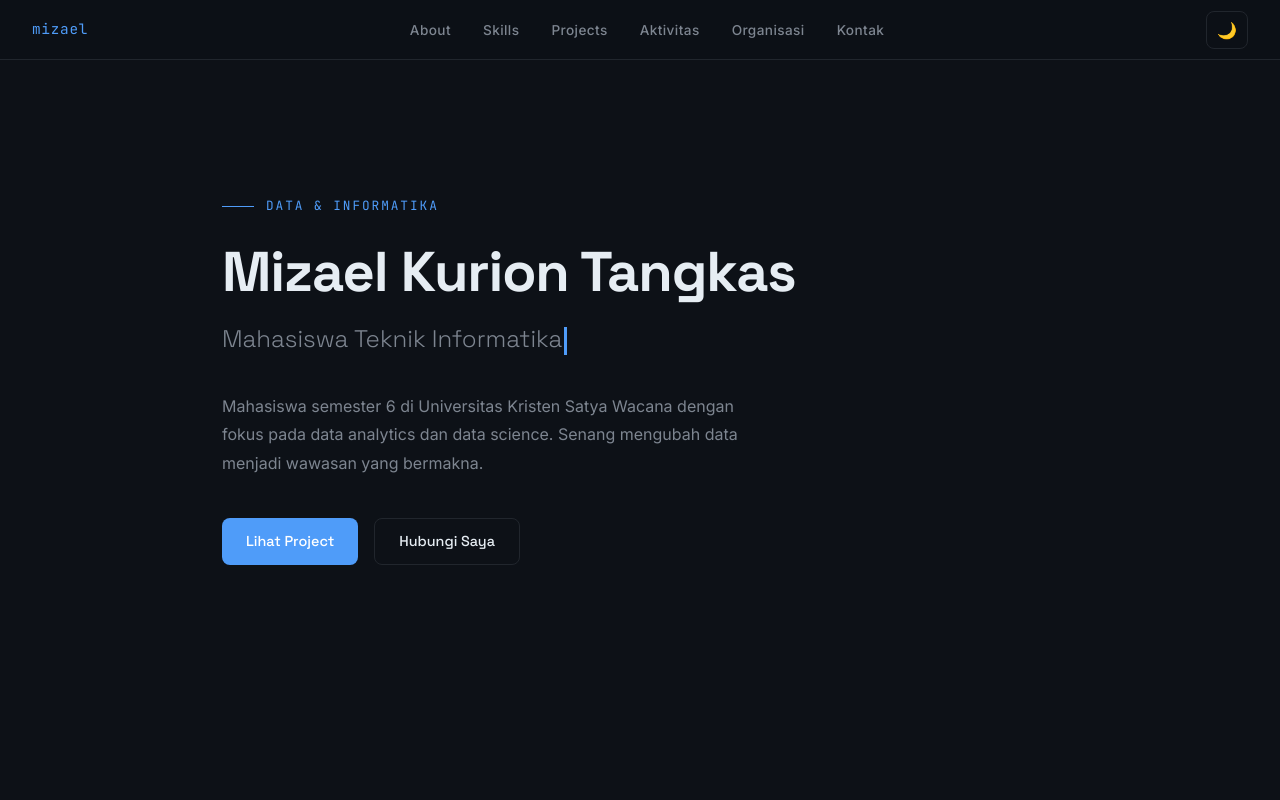
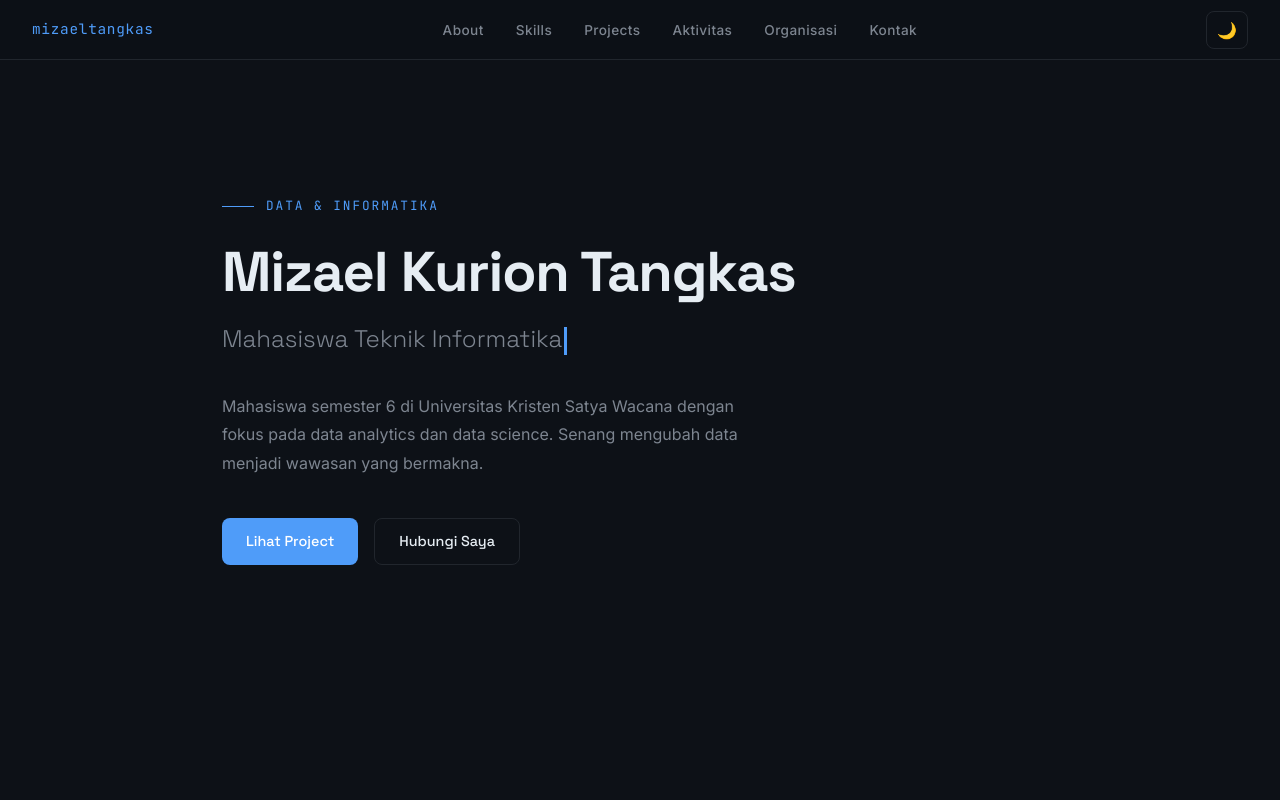
Before and after one commit to sakgnatleazim/portfolio-mizael, a React (Vite) app: page / in a window 1280 px wide. Shown: the top 800 px of the page. Built offline with nearby package versions, Linux system fonts and the light colour scheme; no server answers; the database is empty.

Commit message:
update navbar

```diff
--- a/src/components/Navbar.jsx
+++ b/src/components/Navbar.jsx
@@ -2,7 +2,7 @@ export default function Navbar({ theme, onToggleTheme }) {
   return (
     <nav className="fixed top-0 left-0 right-0 z-[100] bg-nav-bg backdrop-blur-[12px] border-b border-border-custom px-8 h-[60px] flex items-center justify-between transition-colors duration-300">
       <span className="font-mono text-[0.9rem] text-accent tracking-[0.05em]">
-        mizael
+        mizaeltangkas
       </span>
       <ul className="flex items-center gap-8 list-none max-[680px]:hidden">
         <li>
```
